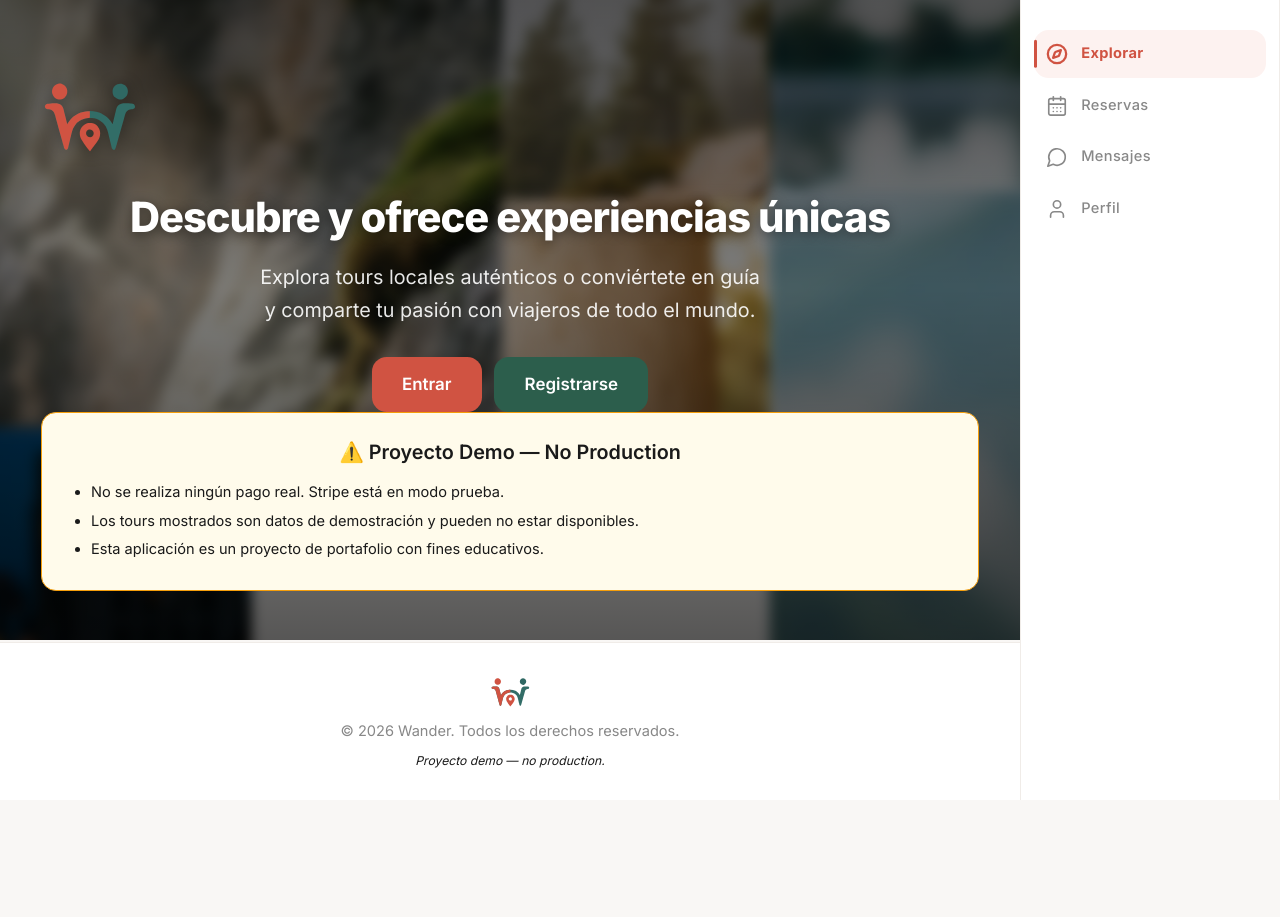
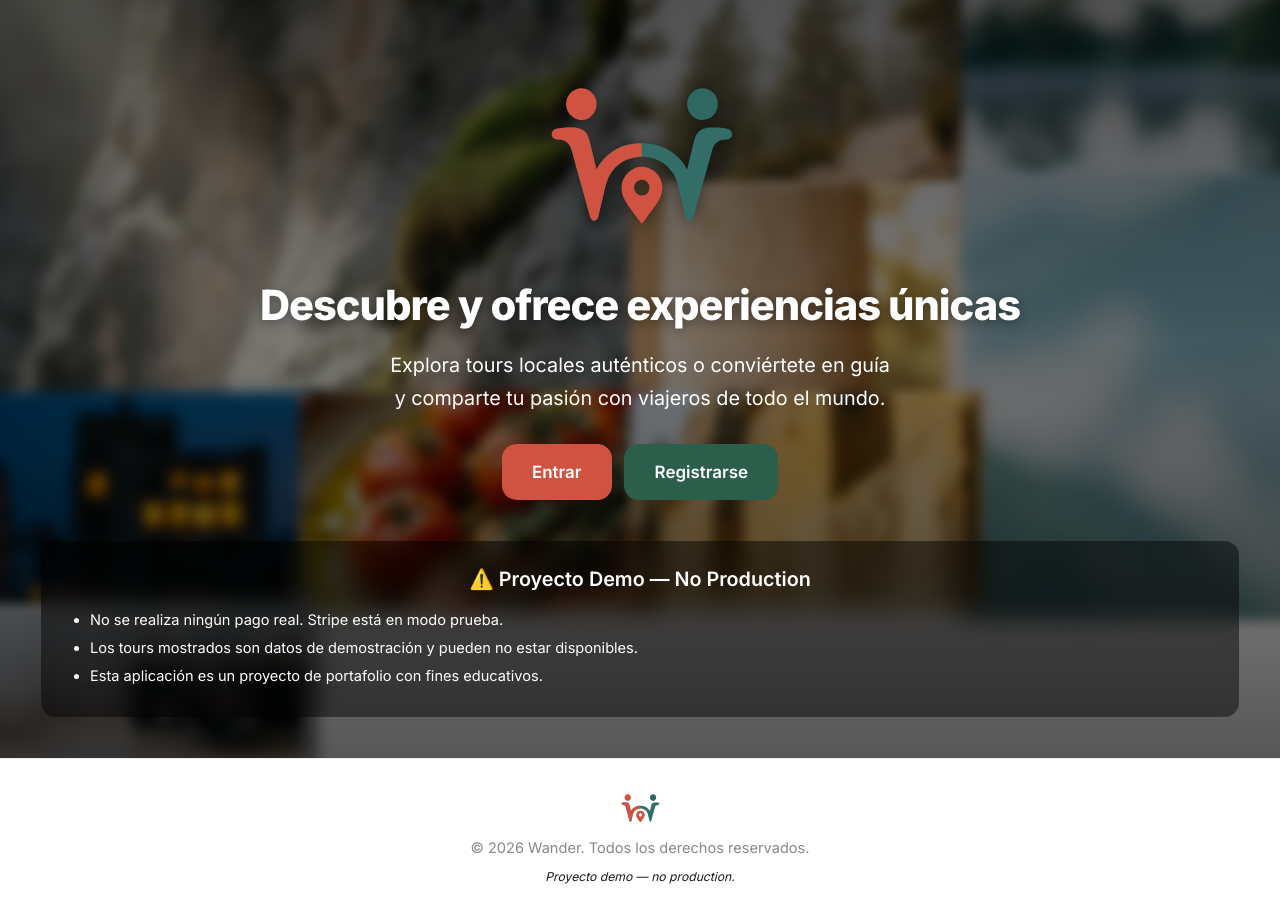
Before and after one commit to TMPJOE/Wander, a Vue app in the folder frontend/: page / in a window 1280 px wide. Before the commit the page ends 800 px from the top, so only its background shows below. Built offline with nearby package versions, Linux system fonts and the light colour scheme; no server answers.

Commit message:
feat: update hideBottomNav to include 'landing' and refactor LandingView for improved layout and styling

```diff
--- a/frontend/src/App.vue
+++ b/frontend/src/App.vue
@@ -11,7 +11,7 @@ const authState = useAuthState()
 const api = useApi()
 const route = useRoute()
 
-const hideBottomNav = ['login', 'register']
+const hideBottomNav = ['landing', 'login', 'register']
 
 onMounted(async () => {
   if (authState.token.value && !authState.user.value) {
--- a/frontend/src/views/LandingView.vue
+++ b/frontend/src/views/LandingView.vue
@@ -12,18 +12,6 @@ import photographyImg from '../assets/categories/Photography.png'
 import waterImg from '../assets/categories/water.png'
 
 const router = useRouter()
-
-const categories = [
-  { name: 'Aventura', slug: 'adventure', image: adventureImg },
-  { name: 'Cultural', slug: 'cultural', image: culturalImg },
-  { name: 'Gastronomía', slug: 'food', image: foodImg },
-  { name: 'Senderismo', slug: 'hiking', image: hikingImg },
-  { name: 'Histórico', slug: 'historical', image: historicalImg },
-  { name: 'Naturaleza', slug: 'nature', image: natureImg },
-  { name: 'Vida nocturna', slug: 'nightlife', image: nightlifeImg },
-  { name: 'Fotografía', slug: 'Photography', image: photographyImg },
-  { name: 'Agua', slug: 'water', image: waterImg },
-]
 
 function goToExplore(categorySlug?: string) {
   if (categorySlug) {
@@ -45,6 +33,9 @@ function goToExplore(categorySlug?: string) {
         <img :src="culturalImg" alt="" />
         <img :src="natureImg" alt="" />
         <img :src="nightlifeImg" alt="" />
+        <img :src="foodImg" alt="" />
+        <img :src="historicalImg" alt="" />
+        <img :src="photographyImg" alt="" />
       </div>
       <div class="landing-hero__overlay"></div>
 
@@ -104,6 +95,7 @@ function goToExplore(categorySlug?: string) {
   position: relative;
   overflow: hidden;
   min-height: 640px;
+  flex: 1;
   display: flex;
   align-items: center;
   padding: var(--spacing-12) 0 var(--spacing-8);
@@ -156,17 +148,18 @@ function goToExplore(categorySlug?: string) {
 }
 
 .landing-hero__logo {
-  width: 96px;
-  height: 96px;
+  display: block;
+  width: 192px;
+  height: 192px;
   object-fit: contain;
-  margin-bottom: var(--spacing-4);
+  margin: 0 auto var(--spacing-4);
   filter: drop-shadow(0 2px 8px rgba(0, 0, 0, 0.4));
 }
 
 .landing-hero__title {
   font-size: var(--font-size-3xl);
   font-weight: var(--font-weight-extrabold);
-  color: #fff;
+  color: var(--color-text-inverse);
   margin-bottom: var(--spacing-3);
   letter-spacing: var(--letter-spacing-tight);
   text-shadow: 0 2px 12px rgba(0, 0, 0, 0.4);
@@ -174,7 +167,7 @@ function goToExplore(categorySlug?: string) {
 
 .landing-hero__subtitle {
   font-size: var(--font-size-lg);
-  color: rgba(255, 255, 255, 0.9);
+  color: var(--color-text-inverse);
   max-width: 500px;
   margin: 0 auto var(--spacing-6);
   line-height: var(--line-height-relaxed);
@@ -184,45 +177,7 @@ function goToExplore(categorySlug?: string) {
   display: flex;
   gap: var(--spacing-3);
   justify-content: center;
-}
-
-.categories-grid {
-  display: grid;
-  grid-template-columns: repeat(auto-fill, minmax(140px, 1fr));
-  gap: var(--spacing-4);
-}
-
-.category-card {
-  display: flex;
-  flex-direction: column;
-  align-items: center;
-  gap: var(--spacing-2);
-  padding: var(--spacing-3);
-  background: var(--color-surface);
-  border: 1px solid var(--color-border-light);
-  border-radius: var(--radius-xl);
-  cursor: pointer;
-  transition: all var(--transition-fast);
-}
-
-.category-card:hover {
-  transform: translateY(-4px);
-  box-shadow: var(--shadow-md);
-  border-color: var(--color-primary);
-}
-
-.category-card__image {
-  width: 80px;
-  height: 80px;
-  object-fit: contain;
-  border-radius: var(--radius-md);
-}
-
-.category-card__name {
-  font-size: var(--font-size-sm);
-  font-weight: var(--font-weight-medium);
-  color: var(--color-text);
-  text-align: center;
+  margin-bottom: var(--spacing-8);
 }
 
 /* Disclaimer Section */
@@ -231,8 +186,8 @@ function goToExplore(categorySlug?: string) {
 }
 
 .disclaimer-card {
-  background: var(--color-warning-bg);
-  border: 1px solid var(--color-warning);
+  background: var(--color-overlay);
+  backdrop-filter: blur(10px);
   border-radius: var(--radius-lg);
   padding: var(--spacing-5);
 }
@@ -240,14 +195,14 @@ function goToExplore(categorySlug?: string) {
 .disclaimer-card__title {
   font-size: var(--font-size-lg);
   font-weight: var(--font-weight-semibold);
-  color: var(--color-warning-dark);
+  color: var(--color-text-inverse);
   margin-bottom: var(--spacing-3);
 }
 
 .disclaimer-card__list {
   list-style: disc;
   padding-left: var(--spacing-5);
-  color: var(--color-warning-dark);
+  color: var(--color-text-inverse);
   font-size: var(--font-size-sm);
   line-height: var(--line-height-relaxed);
   text-align: left;
```
